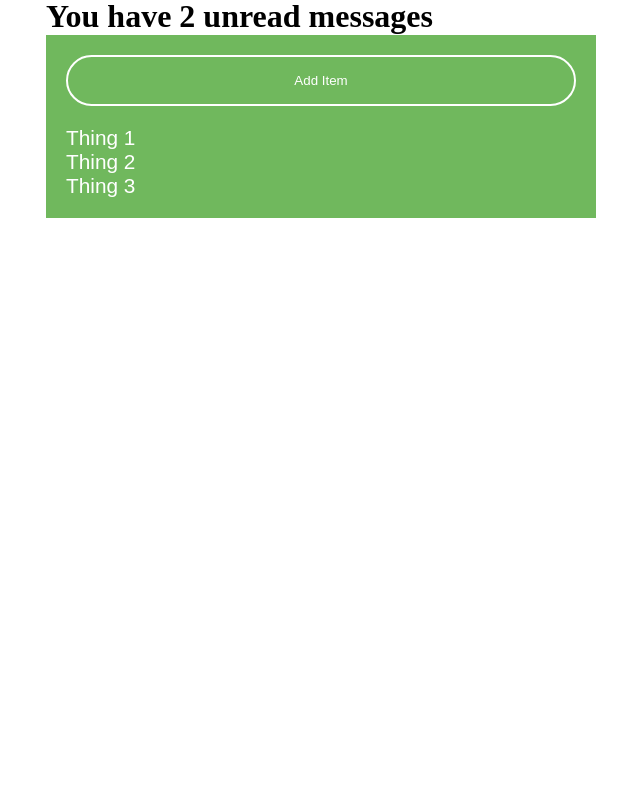
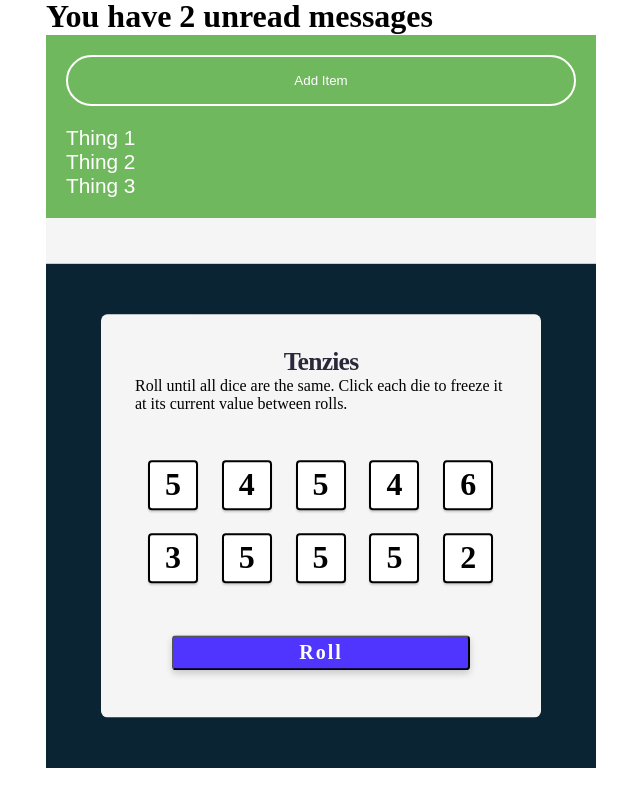
Before and after one commit to misterJacob/Meme, a React (Create React App) app: page / in a window 1280 px wide. Shown: the part 2051-2851 px from the top of the page, without its empty margins (319-959 px from the left). Before the commit the page ends 2301 px from the top, so only its background shows below. Built offline with nearby package versions, Linux system fonts and the light colour scheme; no server answers.

Commit message:
adding tenzies

```diff
--- a/package.json
+++ b/package.json
@@ -7,6 +7,7 @@
     "@testing-library/react": "^12.1.3",
     "@testing-library/user-event": "^13.5.0",
     "react": "^17.0.2",
+    "react-confetti": "^6.0.1",
     "react-dom": "^17.0.2",
     "react-scripts": "^5.0.1",
     "web-vitals": "^2.1.4"
--- a/src/App.js
+++ b/src/App.js
@@ -7,6 +7,7 @@ import jokesData from "./components/jokesData.js";
 import Messages from "./components/Messages.js";
 import FeelLucky from "./components/FeelLucky.js";
 import AddItem from "./components/AddItem.js";
+import Tenzies from "./components/Tenzies.js";
 
 
 export default function App() {
@@ -30,6 +31,7 @@ export default function App() {
       {jokeElements}
       <Messages />
       <AddItem />
+      <Tenzies />
     </>
   );
 }
--- /dev/null
+++ b/src/components/Dice.js
@@ -0,0 +1,20 @@
+import React from "react";
+
+function Die(props) {
+
+  const styles = {
+    backgroundColor: props.isHeld ? "#59E391" : "white",
+  };
+
+  return (
+          <div
+          className="box"
+          style={styles}
+          onClick={props.holdDice}
+          >
+            <h2>{props.value}</h2>
+            </div>
+  );
+}
+
+export default Die;
--- /dev/null
+++ b/src/components/Tenzies.js
@@ -0,0 +1,91 @@
+import React from "react";
+import { nanoid } from "nanoid";
+import Confetti from "react-confetti";
+import Dice from "./Dice";
+
+function App() {
+  const [dice, setDice] = React.useState(allNewDice());
+  const [tenzies, setTenzies] = React.useState(false);
+
+  React.useEffect(() => {
+    const allHeld = dice.every((die) => die.isHeld);
+    const firstValue = dice[0].value;
+    const allSameValue = dice.every((die) => die.value === firstValue);
+    if (allHeld && allSameValue) {
+      setTenzies(true);
+      console.log("You won!");
+    }
+  }, [dice]);
+
+  function generateNewDie() {
+    return {
+      value: Math.ceil(Math.random() * 6),
+      isHeld: false,
+      id: nanoid(),
+    };
+  }
+
+  function allNewDice() {
+    const newDice = [];
+    for (let i = 0; i < 10; i++) {
+      newDice.push(generateNewDie());
+    }
+    return newDice;
+  }
+  // console.log(allNewDice());
+  function rollDice() {
+    if (!tenzies) {
+      setDice((oldDice) =>
+        oldDice.map((die) => {
+          return die.isHeld ? die : generateNewDie();
+        })
+      );
+    } else {
+      setTenzies(false);
+      setDice(allNewDice());
+    }
+  }
+
+  function holdDice(id) {
+    setDice((oldDice) =>
+      oldDice.map((die) => {
+        return die.id === id ? { ...die, isHeld: !die.isHeld } : die;
+      })
+    );
+
+    console.log(id);
+  }
+
+  const diceElements = dice.map((die) => (
+    <Dice
+      key={die.id}
+      value={die.value}
+      isHeld={die.isHeld}
+      holdDice={() => holdDice(die.id)}
+    />
+  ));
+
+  return (
+    <div className="tenzies-wrap">
+      <div className="tenzies-header"></div>
+      <div className="main-tenzies">
+        {tenzies && <Confetti />}
+        <div className=" tenzies-container">
+          <div className="tenzies-box">
+            <h2 className="title">Tenzies</h2>
+            <p className="description">
+              Roll until all dice are the same. Click each die to freeze it at
+              its current value between rolls.
+            </p>
+            <div className="boxes">{diceElements}</div>
+            <button className="btn" onClick={rollDice}>
+              {tenzies ? "New Gam" : " Roll"}
+            </button>
+          </div>
+        </div>
+      </div>
+    </div>
+  );
+}
+
+export default App;
--- a/src/css/_tenzies.scss
+++ b/src/css/_tenzies.scss
@@ -8,25 +8,39 @@ p {
   padding: 0;
   margin: 0;
 }
-body {
-  width: 100%;
-  height: 100%;
+.tenzies-wrap{
+  width: 550px;
+  height: 550px;
   display: flex;
   flex-direction: column;
   justify-content: center;
   align-items: center;
-}
+  .tenzies-header{
+    width: 100%;
+    height: 50px;
+    display: flex;
+    justify-content: center;
+    align-items: center;
+    background-color: #f5f5f5;
+    border-bottom: 1px solid #ccc;
+    .tenzies-header-title{
+      font-size: 1.5em;
+      font-weight: bold;
+      color: #333;
+    }
+  }
+
 .main-tenzies {
-  width: 100vw;
-  height: 100vh;
+  width: 100%;
+  height: 100%;
   background: #0b2434;
   display: flex;
   position: relative;
   top: 0;
   left: 0;
   .tenzies-container {
-    width: 320px;
-    height: 320px;
+    width: 80%;
+    height: 80%;
     background: #f5f5f5;
     border-radius: 6.4px;
     position: absolute;
@@ -70,8 +84,8 @@ body {
         grid-template-columns: repeat(5, 1fr);
         grid-gap: 19px;
         .box {
-          width: 36px;
-          height: 36px;
+          width: 50px;
+          height:50px;
           box-shadow: 0px 2px 2px rgba(0, 0, 0, 0.15);
           border-radius: 3.81277px;
           display: flex;
@@ -84,8 +98,8 @@ body {
         }
       }
       .btn {
-        width: 92px;
-        height: 36px;
+        width: 80%;
+        height: 2.2rem;
         background: #5035ff;
         box-shadow: 0px 3.2px 7.68px rgba(0, 0, 0, 0.18);
         border-radius: 3.81277px;
@@ -93,7 +107,7 @@ body {
         font-family: "Karla";
         font-style: normal;
         font-weight: 700;
-        font-size: 16.384px;
+        font-size: 20px;
         line-height: 19px;
         display: inline-block;
         align-items: center;
@@ -101,7 +115,10 @@ body {
         margin: 5px auto;
         padding: 5px;
         color: #ffffff;
+        letter-spacing: 2px;
+        cursor: pointer;
       }
     }
   }
 }
+}
--- a/src/css/index.css
+++ b/src/css/index.css
@@ -314,6 +314,184 @@ main .meme-container .img-wrap .text-bottom {
 * {
   -webkit-box-sizing: border-box;
           box-sizing: border-box;
+  margin: 0;
+  padding: 0;
+}
+
+h2,
+p {
+  padding: 0;
+  margin: 0;
+}
+
+.tenzies-wrap {
+  width: 550px;
+  height: 550px;
+  display: -webkit-box;
+  display: -ms-flexbox;
+  display: flex;
+  -webkit-box-orient: vertical;
+  -webkit-box-direction: normal;
+      -ms-flex-direction: column;
+          flex-direction: column;
+  -webkit-box-pack: center;
+      -ms-flex-pack: center;
+          justify-content: center;
+  -webkit-box-align: center;
+      -ms-flex-align: center;
+          align-items: center;
+}
+
+.tenzies-wrap .tenzies-header {
+  width: 100%;
+  height: 50px;
+  display: -webkit-box;
+  display: -ms-flexbox;
+  display: flex;
+  -webkit-box-pack: center;
+      -ms-flex-pack: center;
+          justify-content: center;
+  -webkit-box-align: center;
+      -ms-flex-align: center;
+          align-items: center;
+  background-color: #f5f5f5;
+  border-bottom: 1px solid #ccc;
+}
+
+.tenzies-wrap .tenzies-header .tenzies-header-title {
+  font-size: 1.5em;
+  font-weight: bold;
+  color: #333;
+}
+
+.tenzies-wrap .main-tenzies {
+  width: 100%;
+  height: 100%;
+  background: #0b2434;
+  display: -webkit-box;
+  display: -ms-flexbox;
+  display: flex;
+  position: relative;
+  top: 0;
+  left: 0;
+}
+
+.tenzies-wrap .main-tenzies .tenzies-container {
+  width: 80%;
+  height: 80%;
+  background: #f5f5f5;
+  border-radius: 6.4px;
+  position: absolute;
+  top: 50%;
+  left: 50%;
+  -webkit-transform: translate(-50%, -50%);
+          transform: translate(-50%, -50%);
+}
+
+.tenzies-wrap .main-tenzies .tenzies-container .tenzies-box {
+  width: 100%;
+  height: 100%;
+  padding: 33px 34px;
+  display: -webkit-box;
+  display: -ms-flexbox;
+  display: flex;
+  -webkit-box-orient: vertical;
+  -webkit-box-direction: normal;
+      -ms-flex-direction: column;
+          flex-direction: column;
+}
+
+.tenzies-wrap .main-tenzies .tenzies-container .tenzies-box .title {
+  font-family: "Karla";
+  font-style: normal;
+  font-weight: 700;
+  font-size: 25.6px;
+  line-height: 30px;
+  display: inline-block;
+  -webkit-box-align: center;
+      -ms-flex-align: center;
+          align-items: center;
+  text-align: center;
+  letter-spacing: -0.03em;
+  text-align: center;
+  color: #2b283a;
+}
+
+.tenzies-wrap .main-tenzies .tenzies-container .tenzies-box .discription {
+  font-family: "Inter";
+  font-style: normal;
+  font-weight: 400;
+  font-size: 13.1072px;
+  line-height: 16px;
+  display: -webkit-box;
+  display: -ms-flexbox;
+  display: flex;
+  -webkit-box-align: center;
+      -ms-flex-align: center;
+          align-items: center;
+  text-align: center;
+  letter-spacing: -0.03em;
+  color: #4a4e74;
+}
+
+.tenzies-wrap .main-tenzies .tenzies-container .tenzies-box .boxes {
+  padding: 25px 0;
+  display: -ms-grid;
+  display: grid;
+  -ms-grid-columns: (1fr)[5];
+      grid-template-columns: repeat(5, 1fr);
+  grid-gap: 19px;
+}
+
+.tenzies-wrap .main-tenzies .tenzies-container .tenzies-box .boxes .box {
+  width: 50px;
+  height: 50px;
+  -webkit-box-shadow: 0px 2px 2px rgba(0, 0, 0, 0.15);
+          box-shadow: 0px 2px 2px rgba(0, 0, 0, 0.15);
+  border-radius: 3.81277px;
+  display: -webkit-box;
+  display: -ms-flexbox;
+  display: flex;
+  -webkit-box-pack: center;
+      -ms-flex-pack: center;
+          justify-content: center;
+  -webkit-box-align: center;
+      -ms-flex-align: center;
+          align-items: center;
+  cursor: pointer;
+}
+
+.tenzies-wrap .main-tenzies .tenzies-container .tenzies-box .boxes .box h2 {
+  font-size: 2rem;
+}
+
+.tenzies-wrap .main-tenzies .tenzies-container .tenzies-box .btn {
+  width: 80%;
+  height: 2.2rem;
+  background: #5035ff;
+  -webkit-box-shadow: 0px 3.2px 7.68px rgba(0, 0, 0, 0.18);
+          box-shadow: 0px 3.2px 7.68px rgba(0, 0, 0, 0.18);
+  border-radius: 3.81277px;
+  font-family: "Karla";
+  font-style: normal;
+  font-weight: 700;
+  font-size: 20px;
+  line-height: 19px;
+  display: inline-block;
+  -webkit-box-align: center;
+      -ms-flex-align: center;
+          align-items: center;
+  text-align: center;
+  margin: 5px auto;
+  padding: 5px;
+  color: #ffffff;
+  letter-spacing: 2px;
+  cursor: pointer;
+}
+
+* {
+  -webkit-box-sizing: border-box;
+          box-sizing: border-box;
   padding: 0;
   margin: 0;
 }
```
Also changed, not shown: 2 other files (tests, documents, lock files or other folders).
